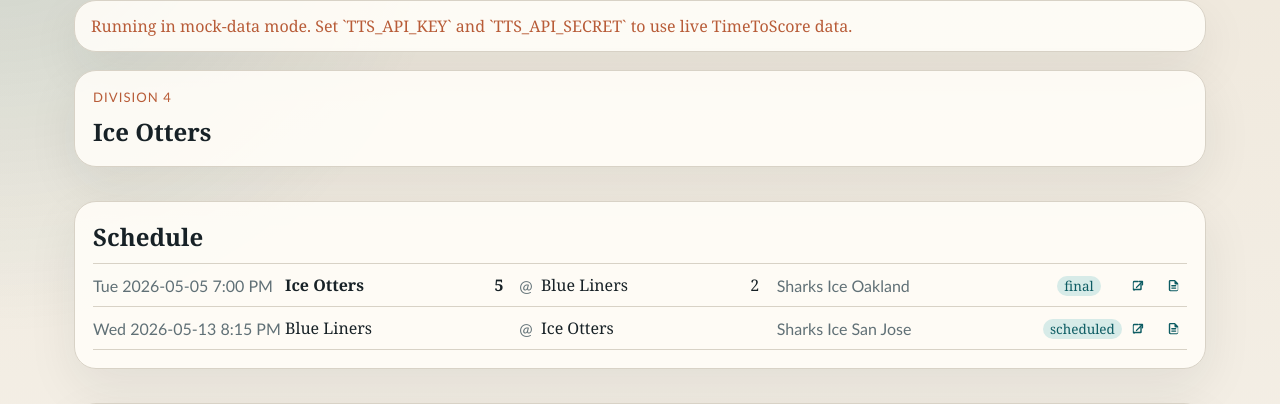
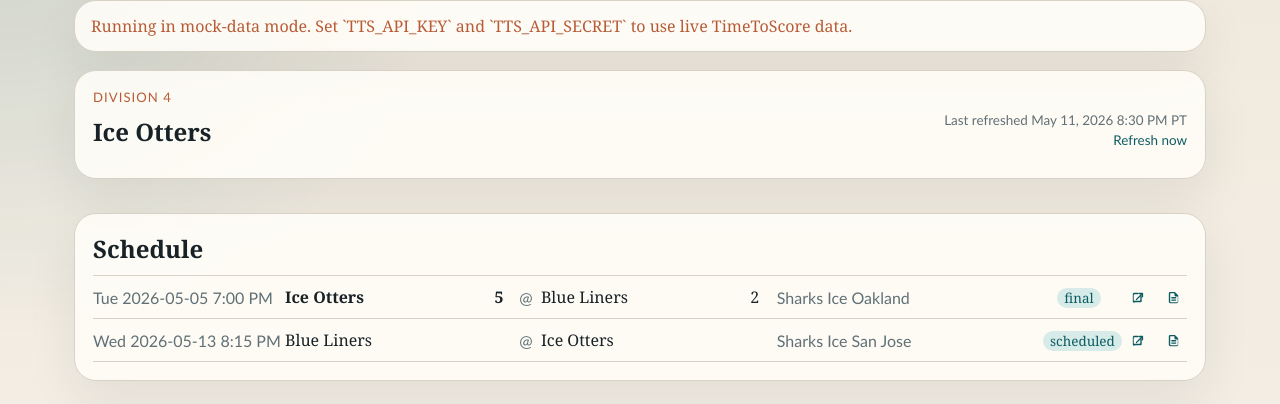
Before and after one commit to fredhope2000/siahl-tts, a FastAPI app: page /teams/1 in a window 1280 px wide. Shown: the part 121-525 px from the top of the page. Run offline with FastAPI, Linux system fonts and the light colour scheme.

Commit message:
refresh/cache stuff

```diff
--- a/app/config.py
+++ b/app/config.py
@@ -35,10 +35,10 @@ class Settings:
         os.getenv("REFRESH_META_INTERVAL_SECONDS", "21600")
     )
     refresh_standings_interval_seconds: int = int(
-        os.getenv("REFRESH_STANDINGS_INTERVAL_SECONDS", "900")
+        os.getenv("REFRESH_STANDINGS_INTERVAL_SECONDS", "600")
     )
     refresh_schedule_interval_seconds: int = int(
-        os.getenv("REFRESH_SCHEDULE_INTERVAL_SECONDS", "900")
+        os.getenv("REFRESH_SCHEDULE_INTERVAL_SECONDS", "600")
     )
     # Development override: normally the app uses live data whenever key/secret exist.
     use_mock_data: bool = _get_bool("USE_MOCK_DATA", False)
--- a/app/routes/pages.py
+++ b/app/routes/pages.py
@@ -5,7 +5,7 @@ from datetime import datetime, timedelta
 from zoneinfo import ZoneInfo
 
 from fastapi import APIRouter, Query, Request
-from fastapi.responses import HTMLResponse
+from fastapi.responses import HTMLResponse, RedirectResponse
 from fastapi.templating import Jinja2Templates
 
 
@@ -31,6 +31,26 @@ def _base_context(request: Request) -> dict:
         "app_name": settings.app_name,
         "uses_mock_data": service.uses_mock_data,
     }
+
+
+def _format_refresh_timestamp(timestamp: float | None) -> str | None:
+    if timestamp is None:
+        return None
+    dt = datetime.fromtimestamp(timestamp, ZoneInfo("America/Los_Angeles"))
+    return dt.strftime("%b %-d, %Y %-I:%M %p PT")
+
+
+def _redirect_without_refresh(request: Request) -> RedirectResponse:
+    kept_items = [
+        (key, value)
+        for key, value in request.query_params.multi_items()
+        if key != "refresh"
+    ]
+    url = str(request.url.replace(query=""))
+    if kept_items:
+        query = "&".join(f"{key}={value}" for key, value in kept_items)
+        url = f"{url}?{query}"
+    return RedirectResponse(url=url, status_code=303)
 
 
 @router.get("/", response_class=HTMLResponse)
@@ -63,16 +83,26 @@ async def home(request: Request):
 async def standings(
     request: Request,
     division: str | None = Query(default=None),
+    refresh: int | None = Query(default=None),
 ):
     service = request.app.state.tts_service
+    if refresh:
+        if (division or "all") == "all":
+            await service.refresh_all_standings()
+        else:
+            await service.refresh_standings(int(division or "0"))
+        return _redirect_without_refresh(request)
     meta = await service.get_meta()
     selected_division = division or "all"
     standings_payload = None
     all_standings = []
     if selected_division == "all":
         all_standings = await service.get_all_standings()
+        refreshed_at = service.last_refreshed_at("standings:all")
     else:
-        standings_payload = await service.get_standings(int(selected_division))
+        division_id = int(selected_division)
+        standings_payload = await service.get_standings(division_id)
+        refreshed_at = service.last_refreshed_at(f"standings:{division_id}")
     context = _base_context(request) | {
         "page_title": "Standings",
         "current_season": meta.current_season,
@@ -80,6 +110,7 @@ async def standings(
         "selected_division": selected_division,
         "standings_payload": standings_payload,
         "all_standings": all_standings,
+        "last_refreshed_at": _format_refresh_timestamp(refreshed_at),
     }
     return templates.TemplateResponse(request, "standings.html", context)
 
@@ -91,8 +122,12 @@ async def schedule(
     team: list[str] | None = Query(default=None),
     view: str = Query(default="upcoming", pattern="^(upcoming|last-3|to-date|all)$"),
     order: str = Query(default="oldest", pattern="^(oldest|newest)$"),
+    refresh: int | None = Query(default=None),
 ):
     service = request.app.state.tts_service
+    if refresh:
+        await service.refresh_schedule(view="all")
+        return _redirect_without_refresh(request)
     today_iso = datetime.now(ZoneInfo("America/Los_Angeles")).date().isoformat()
     meta, schedule_payload = await asyncio.gather(
         service.get_meta(),
@@ -113,18 +148,31 @@ async def schedule(
         "selected_order": order,
         "today_iso": today_iso,
         "games_grouped": service.group_games_by_date(schedule_payload.games),
+        "last_refreshed_at": _format_refresh_timestamp(
+            service.last_refreshed_at("schedule:None:None:all")
+        ),
     }
     return templates.TemplateResponse(request, "schedule.html", context)
 
 
 @router.get("/teams/{team_id}", response_class=HTMLResponse)
-async def team_page(request: Request, team_id: int):
+async def team_page(
+    request: Request,
+    team_id: int,
+    refresh: int | None = Query(default=None),
+):
     service = request.app.state.tts_service
+    if refresh:
+        await service.refresh_team_page(team_id)
+        return _redirect_without_refresh(request)
     team_data = await service.get_team_page(team_id)
     context = _base_context(request) | {
         "page_title": team_data.team.name,
         "team": team_data.team,
         "roster": team_data.roster,
         "games_grouped": service.group_games_by_date(team_data.games),
+        "last_refreshed_at": _format_refresh_timestamp(
+            service.last_refreshed_at(f"team:{team_id}")
+        ),
     }
     return templates.TemplateResponse(request, "team.html", context)
--- a/app/services/cache.py
+++ b/app/services/cache.py
@@ -10,6 +10,7 @@ from typing import Any
 class CacheItem:
     value: Any
     expires_at: float
+    refreshed_at: float
 
 
 class TTLCache:
@@ -26,8 +27,15 @@ class TTLCache:
         return item.value
 
     def set(self, key: str, value: Any, ttl_seconds: int) -> Any:
-        self._items[key] = CacheItem(value=value, expires_at=time.time() + ttl_seconds)
+        now = time.time()
+        self._items[key] = CacheItem(value=value, expires_at=now + ttl_seconds, refreshed_at=now)
         return value
+
+    def refreshed_at(self, key: str) -> float | None:
+        item = self._items.get(key)
+        if item is None:
+            return None
+        return item.refreshed_at
 
     def delete(self, key: str) -> None:
         self._items.pop(key, None)
--- a/app/services/metadata.py
+++ b/app/services/metadata.py
@@ -84,6 +84,11 @@ class TimeToScoreService:
             f"standings:{division_id}", self.settings.cache_ttl_standings, loader
         )
 
+    async def refresh_standings(self, division_id: int) -> StandingsPayload:
+        cache_key = f"standings:{division_id}"
+        self.cache.delete(cache_key)
+        return await self.get_standings(division_id)
+
     async def get_all_standings(self) -> list[StandingsPayload]:
         if self.uses_mock_data:
             meta = self._mock_meta()
@@ -147,6 +152,9 @@ class TimeToScoreService:
         for division in meta.divisions:
             self.cache.delete(f"standings:{division.id}")
         return await self.get_all_standings()
+
+    def last_refreshed_at(self, key: str) -> float | None:
+        return self.cache.refreshed_at(key)
 
     async def get_schedule(
         self,
@@ -219,6 +227,11 @@ class TimeToScoreService:
         return await self.cache.get_or_set(
             f"team:{team_id}", self.settings.cache_ttl_team, loader
         )
+
+    async def refresh_team_page(self, team_id: int) -> TeamPageData:
+        cache_key = f"team:{team_id}"
+        self.cache.delete(cache_key)
+        return await self.get_team_page(team_id)
 
     async def prewarm_hot_data(self) -> None:
         await self.refresh_meta()
--- a/app/static/css/site.css
+++ b/app/static/css/site.css
@@ -127,6 +127,16 @@ a:hover {
   align-items: end;
   gap: 18px;
   margin-bottom: 12px;
+}
+
+.refresh-meta {
+  display: grid;
+  justify-items: end;
+  gap: 4px;
+  color: var(--muted);
+  font-family: "Trebuchet MS", "Gill Sans", sans-serif;
+  font-size: 0.84rem;
+  text-align: right;
 }
 
 .chip-list,
--- a/app/templates/schedule.html
+++ b/app/templates/schedule.html
@@ -6,6 +6,10 @@
     <div>
       <p class="eyebrow">{{ current_season.label }}</p>
       <h1>Schedule</h1>
+    </div>
+    <div class="refresh-meta">
+      {% if last_refreshed_at %}<span>Last refreshed {{ last_refreshed_at }}</span>{% endif %}
+      <a href="/schedule?view={{ selected_view }}&order={{ selected_order }}{% for division_id in selected_divisions %}&division={{ division_id }}{% endfor %}{% for team_id in selected_teams %}&team={{ team_id }}{% endfor %}&refresh=1">Refresh now</a>
     </div>
   </div>
 
--- a/app/templates/standings.html
+++ b/app/templates/standings.html
@@ -6,6 +6,10 @@
     <div>
       <p class="eyebrow">{{ current_season.label }}</p>
       <h1>Standings</h1>
+    </div>
+    <div class="refresh-meta">
+      {% if last_refreshed_at %}<span>Last refreshed {{ last_refreshed_at }}</span>{% endif %}
+      <a href="/standings?division={{ selected_division }}&refresh=1">Refresh now</a>
     </div>
   </div>
 
--- a/app/templates/team.html
+++ b/app/templates/team.html
@@ -2,8 +2,16 @@
 
 {% block content %}
 <section class="panel">
-  <p class="eyebrow">{{ team.division_name or "Team" }}</p>
-  <h1>{{ team.name }}</h1>
+  <div class="section-head">
+    <div>
+      <p class="eyebrow">{{ team.division_name or "Team" }}</p>
+      <h1>{{ team.name }}</h1>
+    </div>
+    <div class="refresh-meta">
+      {% if last_refreshed_at %}<span>Last refreshed {{ last_refreshed_at }}</span>{% endif %}
+      <a href="/teams/{{ team.id }}?refresh=1">Refresh now</a>
+    </div>
+  </div>
 </section>
 
 <section class="panel">
```
Also changed, not shown: README.md.
